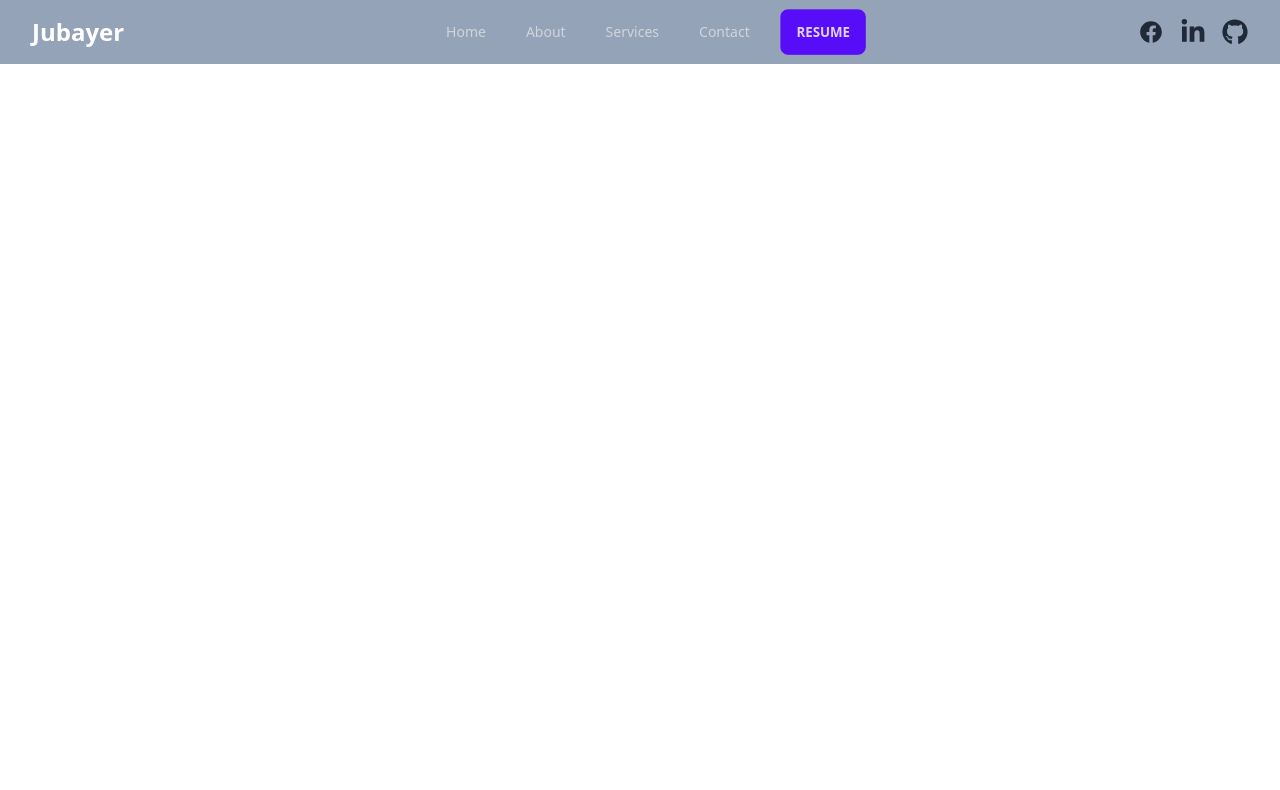
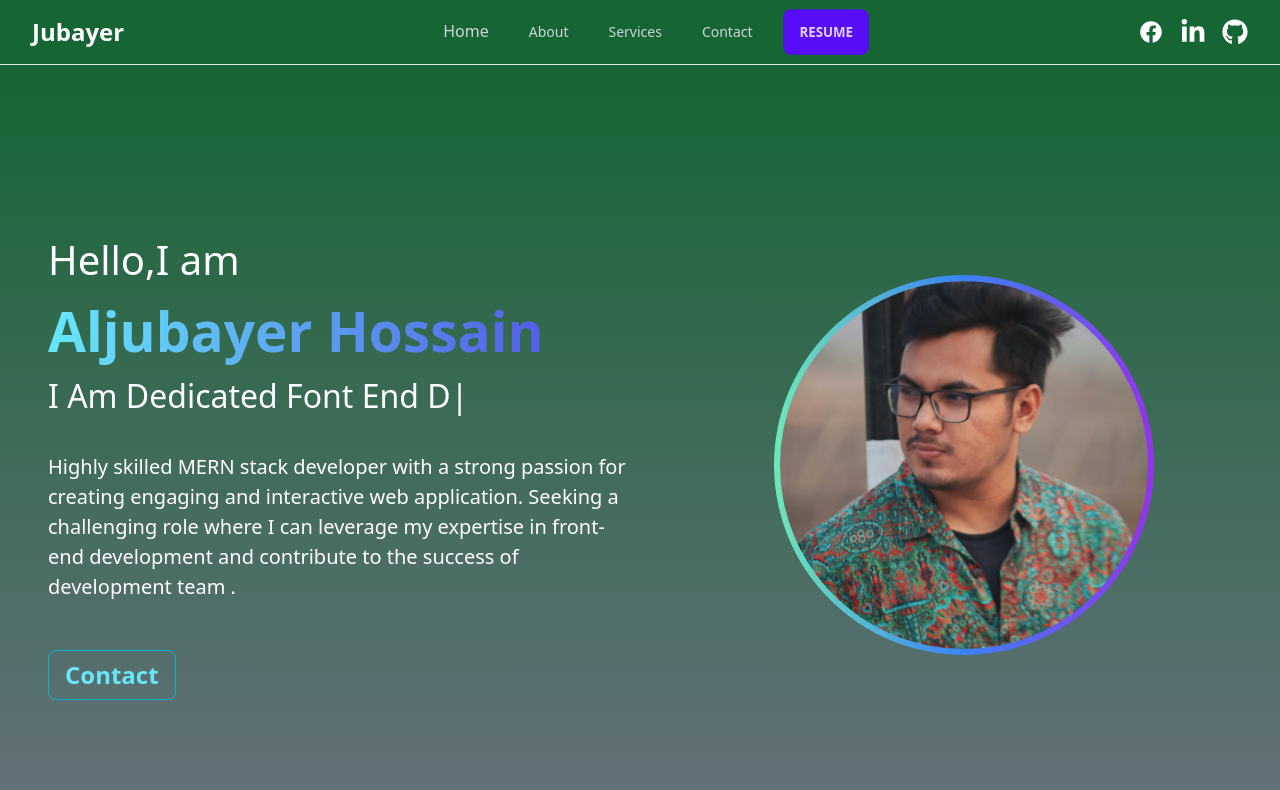
Before and after one commit to tanzimnahid6/portfolio, a React (Vite) app: page / in a window 1280 px wide. Shown: the top 790 px of the page. Built offline with nearby package versions, Linux system fonts and the light colour scheme.

Commit message:
banner section done

```diff
--- a/package.json
+++ b/package.json
@@ -17,6 +17,7 @@
     "react-dom": "^18.2.0",
     "react-icons": "^4.10.1",
     "react-router-dom": "^6.14.0",
+    "react-type-animation": "^3.1.0",
     "sort-by": "^1.2.0"
   },
   "devDependencies": {
--- /dev/null
+++ b/src/Components/Banner.jsx
@@ -0,0 +1,56 @@
+import { TypeAnimation } from "react-type-animation";
+
+const Banner = () => {
+  return (
+    <div>
+      <div className="grid grid-cols-1 md:grid-cols-2 bg-gradient-to-b from-green-800 to-gray-500  h-screen   items-center justify-between w-full gap-4">
+        <div className="z-10">
+          <div className="ml-12 text-white">
+            <h1 className="text-[40px]">Hello,I am </h1>
+            <p className="text-[55px] font-bold bg-gradient-to-r from-cyan-300 to-indigo-600 bg-clip-text text-transparent">
+              Aljubayer Hossain
+            </p>
+            <TypeAnimation
+              className="text-[20px] "
+              sequence={[
+                // Same substring at the start will only be typed out once, initially
+                `I Am Dedicated   Web Developer`,
+                1000, // wait 1s before replacing "Mice" with "Hamsters"
+                "I Am Dedicated Font End Developer",
+                1000,
+                "I Am Dedicated React Developer",
+                1000,
+                "I Am Dedicated javaScript Developer",
+                1000,
+              ]}
+              wrapper="span"
+              speed={50}
+              style={{ fontSize: "2em", display: "inline-block" }}
+              repeat={Infinity}
+            />
+            <p className="text-[20px] mt-8">
+              Highly skilled MERN stack developer with a strong passion for
+              creating engaging and interactive web application. Seeking a
+              challenging role where I can leverage my expertise in front-end
+              development and contribute to the success of development team .
+            </p>
+            <div className="mt-12">
+              <button className="bg-transparent hover:bg-blue-500 text-cyan-300 text-2xl font-bold hover:text-white py-2 px-4 border border-cyan-500 hover:border-transparent rounded-lg">
+                Contact
+              </button>
+            </div>
+          </div>
+        </div>
+        <div className="flex justify-center items-center">
+          <img
+            className="w-[380px] h-[380px] rounded-full  bg-gradient-to-r p-[6px] from-[#6EE7B7] via-[#3B82F6] to-[#9333EA]"
+            src="./image.jpg"
+            alt=""
+          />
+        </div>
+      </div>
+    </div>
+  );
+};
+
+export default Banner;
--- a/src/Components/Header/Navbar.jsx
+++ b/src/Components/Header/Navbar.jsx
@@ -17,7 +17,7 @@ const Navbar = () => {
   };
 
   return (
-    <nav className="bg-slate-400 ">
+    <nav className="bg-[#166534] ">
       <div className="max-w-7xl mx-auto px-4 sm:px-6 lg:px-8 t">
         <div className="flex items-center justify-between h-16">
           <div>
@@ -29,7 +29,7 @@ const Navbar = () => {
                 <NavLink
                   exact="true"
                   to="/"
-                  className="text-gray-300 hover:bg-gray-700 hover:text-white px-3 py-2 rounded-md text-sm font-medium"
+                  className="text-gray-300 hover:bg-gray-700 hover:text-white hover:texl-4xl px-3 py-2 rounded-md  "
                 >
                   Home
                 </NavLink>
@@ -100,9 +100,12 @@ const Navbar = () => {
           </div>
           <div className="hidden md:block ">
             <div className="flex flex-row gap-4">
-              <BiLogoFacebookCircle size={26}></BiLogoFacebookCircle>
-              <FaLinkedinIn size={26}></FaLinkedinIn>
-              <FaGithub size={26}></FaGithub>
+              <BiLogoFacebookCircle
+                size={26}
+                color="white"
+              ></BiLogoFacebookCircle>
+              <FaLinkedinIn size={26} color="white"></FaLinkedinIn>
+              <FaGithub size={26} color="white"></FaGithub>
             </div>
           </div>
         </div>
--- a/src/Portfolio.jsx
+++ b/src/Portfolio.jsx
@@ -1,11 +1,11 @@
+import Banner from "./Components/Banner";
 import Navbar from "./Components/Header/NavBar";
-
-
-
 const Portfolio = () => {
     return (
         <div>
             <Navbar></Navbar>
+            <hr />
+            <Banner></Banner>
         </div>
     );
 };
```
Also changed, not shown: public/image.jpg (added), 1 other file (tests, documents, lock files or other folders).
